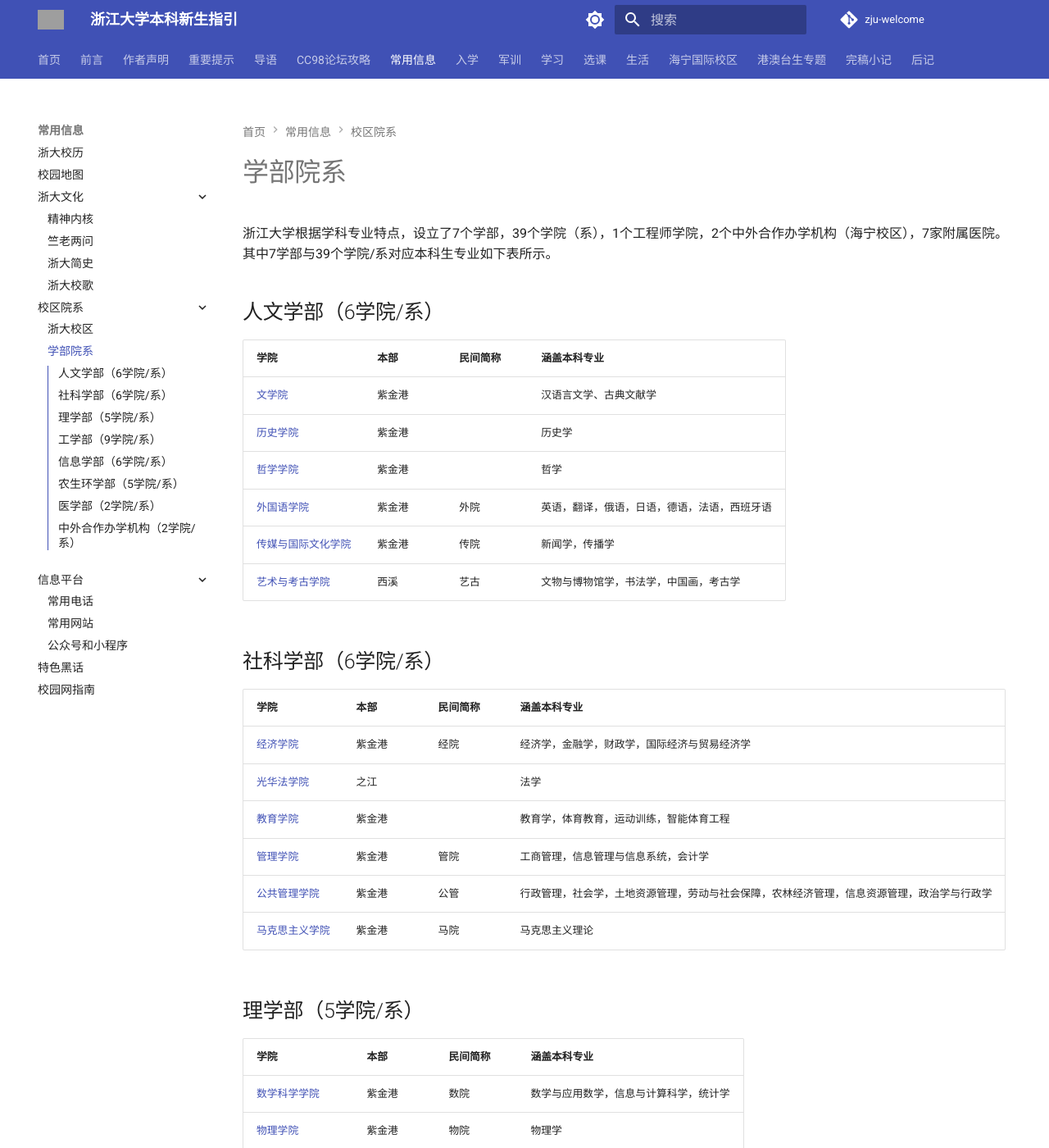
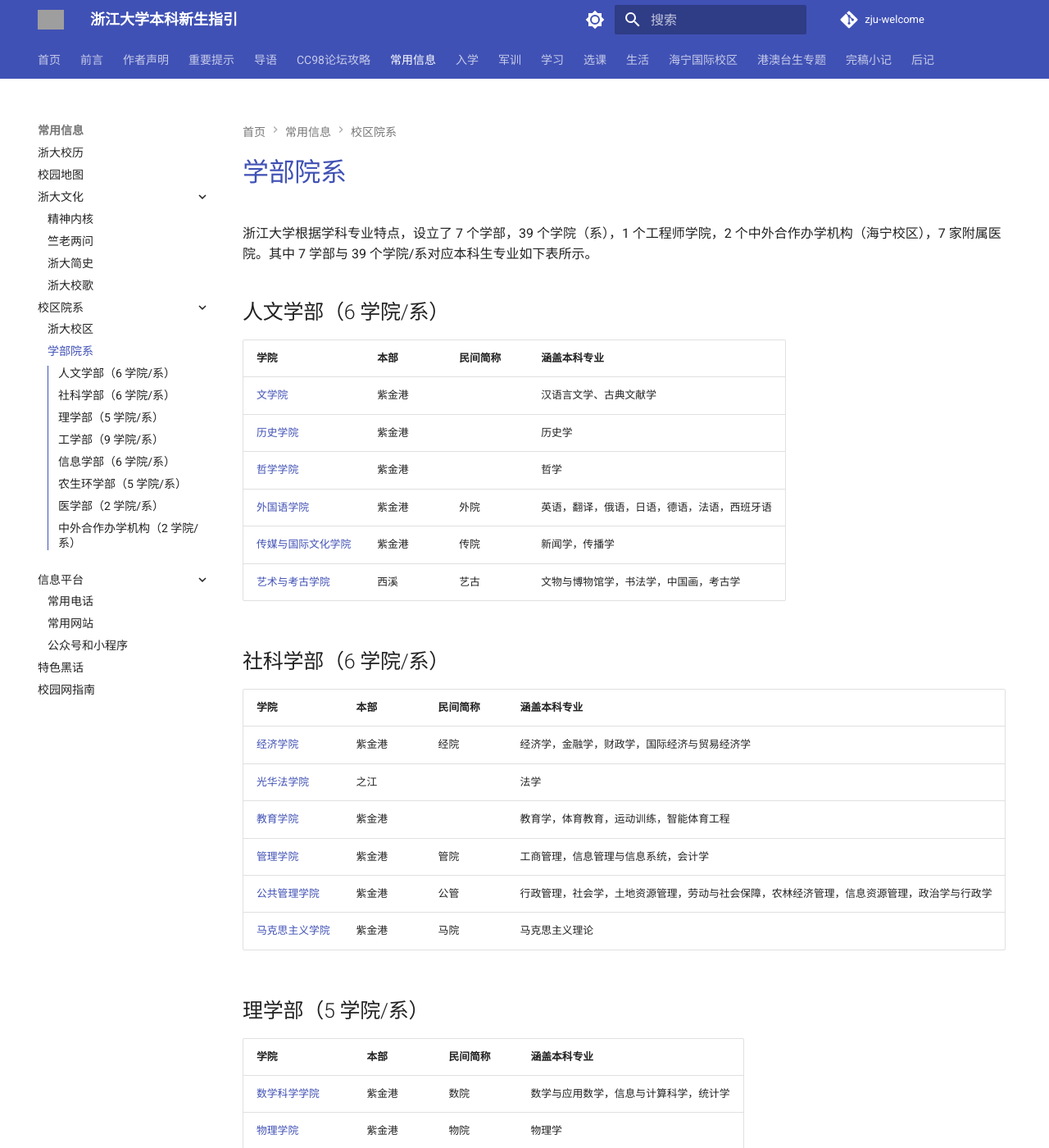
Before and after one commit to mini-full/zju-welcome, an MkDocs documentation site: the page built from docs/basics/colleges.md, in a window 1280 px wide and 1400 px high. Shown: the whole window at 82% size. Built offline with MkDocs 1.6.1 and Material for MkDocs 9.7.7, drawn with Linux system fonts in a browser that asks for light colours; comment, search, counter and statistics services are not loaded; part of the change alters nothing that is shown; some of the changed text lies outside the part shown; grey boxes are pictures that could not be loaded.

```diff
--- a/docs/basics/colleges.md
+++ b/docs/basics/colleges.md
@@ -1,87 +1,87 @@
-# 学部院系
+# [学部院系](https://www.zju.edu.cn/xywxw/list.htm)
 
-浙江大学根据学科专业特点，设立了7个学部，39个学院（系），1个工程师学院，2个中外合作办学机构（海宁校区），7家附属医院。其中7学部与39个学院/系对应本科生专业如下表所示。
+浙江大学根据学科专业特点，设立了 7 个学部，39 个学院（系），1 个工程师学院，2 个中外合作办学机构（海宁校区），7 家附属医院。其中 7 学部与 39 个学院/系对应本科生专业如下表所示。
 
-## 人文学部（6学院/系）
+## 人文学部（6 学院/系）
 
-| 学院               | 本部   | 民间简称 | 涵盖本科专业                                 |
-| ------------------ | ------ | -------- | -------------------------------------------- |
-| [文学院](http://www.lit.zju.edu.cn)       | 紫金港 |          | 汉语言文学、古典文献学                       |
-| [历史学院](https://ls.zju.edu.cn/main.htm)     | 紫金港 |          | 历史学                                       |
-| [哲学学院](http://www.philosophy.zju.edu.cn)     | 紫金港 |          | 哲学                                         |
-| [外国语学院](http://www.sis.zju.edu.cn/sischinese/)         | 紫金港 | 外院     | 英语，翻译，俄语，日语，德语，法语，西班牙语 |
-| [传媒与国际文化学院](http://www.cmic.zju.edu.cn) | 紫金港 | 传院     | 新闻学，传播学                               |
-| [艺术与考古学院](http://www.soaa.zju.edu.cn)     | 西溪   | 艺古     | 文物与博物馆学，书法学，中国画，考古学           |
+| 学院                                                | 本部   | 民间简称 | 涵盖本科专业                                 |
+| --------------------------------------------------- | ------ | -------- | -------------------------------------------- |
+| [文学院](http://www.lit.zju.edu.cn)                 | 紫金港 |          | 汉语言文学、古典文献学                       |
+| [历史学院](https://ls.zju.edu.cn/main.htm)          | 紫金港 |          | 历史学                                       |
+| [哲学学院](http://www.philosophy.zju.edu.cn)        | 紫金港 |          | 哲学                                         |
+| [外国语学院](http://www.sis.zju.edu.cn/sischinese/) | 紫金港 | 外院     | 英语，翻译，俄语，日语，德语，法语，西班牙语 |
+| [传媒与国际文化学院](http://www.cmic.zju.edu.cn)    | 紫金港 | 传院     | 新闻学，传播学                               |
+| [艺术与考古学院](http://www.soaa.zju.edu.cn)        | 西溪   | 艺古     | 文物与博物馆学，书法学，中国画，考古学       |
 
-## 社科学部（6学院/系）
+## 社科学部（6 学院/系）
 
-| 学院           | 本部   | 民间简称 | 涵盖本科专业                                                 |
-| -------------- | ------ | -------- | ------------------------------------------------------------ |
-| [经济学院](http://www.cec.zju.edu.cn)       | 紫金港 | 经院     | 经济学，金融学，财政学，国际经济与贸易经济学                 |
-| [光华法学院](http://www.ghls.zju.edu.cn)     | 之江   |          | 法学                                                         |
-| [教育学院](http://www.ced.zju.edu.cn)       | 紫金港 |          | 教育学，体育教育，运动训练，智能体育工程                                   |
-| [管理学院](http://www.som.zju.edu.cn)       | 紫金港 | 管院     | 工商管理，信息管理与信息系统，会计学                         |
-| [公共管理学院](http://www.spa.zju.edu.cn/spachinese/)   | 紫金港 | 公管     | 行政管理，社会学，土地资源管理，劳动与社会保障，农林经济管理，信息资源管理，政治学与行政学 |
-| [马克思主义学院](http://marx.zju.edu.cn) | 紫金港 | 马院     | 马克思主义理论                                               |
+| 学院                                                  | 本部   | 民间简称 | 涵盖本科专业                                                                               |
+| ----------------------------------------------------- | ------ | -------- | ------------------------------------------------------------------------------------------ |
+| [经济学院](http://www.cec.zju.edu.cn)                 | 紫金港 | 经院     | 经济学，金融学，财政学，国际经济与贸易经济学                                               |
+| [光华法学院](http://www.ghls.zju.edu.cn)              | 之江   |          | 法学                                                                                       |
+| [教育学院](http://www.ced.zju.edu.cn)                 | 紫金港 |          | 教育学，体育教育，运动训练，智能体育工程                                                   |
+| [管理学院](http://www.som.zju.edu.cn)                 | 紫金港 | 管院     | 工商管理，信息管理与信息系统，会计学                                                       |
+| [公共管理学院](http://www.spa.zju.edu.cn/spachinese/) | 紫金港 | 公管     | 行政管理，社会学，土地资源管理，劳动与社会保障，农林经济管理，信息资源管理，政治学与行政学 |
+| [马克思主义学院](http://marx.zju.edu.cn)              | 紫金港 | 马院     | 马克思主义理论                                                                             |
 
-## 理学部（5学院/系）
+## 理学部（5 学院/系）
 
-| 学院             | 本部   | 民间简称 | 涵盖本科专业                           |
-| ---------------- | ------ | -------- | -------------------------------------- |
-| [数学科学学院](http://www.math.zju.edu.cn)     | 紫金港 | 数院     | 数学与应用数学，信息与计算科学，统计学 |
-| [物理学院](http://physics.zju.edu.cn)         | 紫金港 | 物院     | 物理学                                 |
-| [化学系](http://www.chem.zju.edu.cn)           | 紫金港 |          | 化学                                   |
-| [地球科学学院](http://gs.zju.edu.cn)     | 紫金港 | 地科院   | 地理信息科学，大气科学，地质学         |
+| 学院                                            | 本部   | 民间简称 | 涵盖本科专业                           |
+| ----------------------------------------------- | ------ | -------- | -------------------------------------- |
+| [数学科学学院](http://www.math.zju.edu.cn)      | 紫金港 | 数院     | 数学与应用数学，信息与计算科学，统计学 |
+| [物理学院](http://physics.zju.edu.cn)           | 紫金港 | 物院     | 物理学                                 |
+| [化学系](http://www.chem.zju.edu.cn)            | 紫金港 |          | 化学                                   |
+| [地球科学学院](http://gs.zju.edu.cn)            | 紫金港 | 地科院   | 地理信息科学，大气科学，地质学         |
 | [心理与行为科学系](http://www.psych.zju.edu.cn) | 紫金港 | 心理系   | 心理学                                 |
 
-## 工学部（9学院/系）
+## 工学部（9 学院/系）
 
-| 学院                   | 本部   | 民间简称 | 涵盖本科专业                                     |
-| ---------------------- | ------ | -------- | ------------------------------------------------ |
-| [机械工程学院](http://me.zju.edu.cn)           | 紫金港 | 机械     | 机械工程                                         |
-| [材料科学与工程学院](https://mse.zju.edu.cn)     | 紫金港 | 材料     | 材料科学与工程                                   |
-| [能源工程学院](http://www.doe.zju.edu.cn)           | 玉泉   | 能源     | 能源环境与系统工程，车辆工程，过程装备与控制工程 |
-| [电气工程学院](http://ee.zju.edu.cn)           | 玉泉   | 电气     | 电子信息工程，电气工程及其自动化                 |
-| [建筑工程学院](http://www.ccea.zju.edu.cn/ts/list.htm)           | 紫金港 | 建工     | 土木、水利与交通工程，城乡规划，建筑学           |
-| [化学工程与生物工程学院](http://che.zju.edu.cn) | 紫金港 | 化工     | 化学工程与工艺，生物工程                         |
-| [海洋学院](http://oc.zju.edu.cn)               | 舟山   |          | 海洋工程与技术，海洋科学                         |
-| [航空航天学院](http://saa.zju.edu.cn)           | 玉泉   | 航院     | 飞行器设计与工程，工程力学                       |
-| [高分子科学与工程学系](https://polymer.zju.edu.cn)   | 紫金港 | 高分子   | 高分子材料与工程                                 |
+| 学院                                                   | 本部   | 民间简称 | 涵盖本科专业                                     |
+| ------------------------------------------------------ | ------ | -------- | ------------------------------------------------ |
+| [机械工程学院](http://me.zju.edu.cn)                   | 紫金港 | 机械     | 机械工程                                         |
+| [材料科学与工程学院](https://mse.zju.edu.cn)           | 紫金港 | 材料     | 材料科学与工程                                   |
+| [能源工程学院](http://www.doe.zju.edu.cn)              | 玉泉   | 能源     | 能源环境与系统工程，车辆工程，过程装备与控制工程 |
+| [电气工程学院](http://ee.zju.edu.cn)                   | 玉泉   | 电气     | 电子信息工程，电气工程及其自动化                 |
+| [建筑工程学院](http://www.ccea.zju.edu.cn/ts/list.htm) | 紫金港 | 建工     | 土木、水利与交通工程，城乡规划，建筑学           |
+| [化学工程与生物工程学院](http://che.zju.edu.cn)        | 紫金港 | 化工     | 化学工程与工艺，生物工程                         |
+| [海洋学院](http://oc.zju.edu.cn)                       | 舟山   |          | 海洋工程与技术，海洋科学                         |
+| [航空航天学院](http://saa.zju.edu.cn)                  | 玉泉   | 航院     | 飞行器设计与工程，工程力学                       |
+| [高分子科学与工程学系](https://polymer.zju.edu.cn)     | 紫金港 | 高分子   | 高分子材料与工程                                 |
 
-## 信息学部（6学院/系）
+## 信息学部（6 学院/系）
 
-| 学院                       | 本部 | 民间简称 | 涵盖本科专业                                             |
-| -------------------------- | ---- | -------- | -------------------------------------------------------- |
-| [光电科学与工程学院](http://opt.zju.edu.cn/)         | 玉泉 | 光电     | 光电信息科学与工程                                       |
-| [信息与电子工程学院](http://www.isee.zju.edu.cn/)         | 玉泉 | 信电     | 信息工程，微电子科学与工程，电子科学与技术               |
-| [控制科学与工程学院](http://www.cse.zju.edu.cn/)         | 玉泉 | 控院     | 自动化，机器人工程                                       |
-| [计算机科学与技术学院](http://www.cs.zju.edu.cn/)       | 玉泉 | 计院     | 计算机科学与技术，软件工程，信息安全，工业设计，人工智能 |
-| [软件学院](http://www.cst.zju.edu.cn/)                   | 玉泉 | 软院     | 无本科生                                                 |
+| 学院                                                       | 本部 | 民间简称 | 涵盖本科专业                                             |
+| ---------------------------------------------------------- | ---- | -------- | -------------------------------------------------------- |
+| [光电科学与工程学院](http://opt.zju.edu.cn/)               | 玉泉 | 光电     | 光电信息科学与工程                                       |
+| [信息与电子工程学院](http://www.isee.zju.edu.cn/)          | 玉泉 | 信电     | 信息工程，微电子科学与工程，电子科学与技术               |
+| [控制科学与工程学院](http://www.cse.zju.edu.cn/)           | 玉泉 | 控院     | 自动化，机器人工程                                       |
+| [计算机科学与技术学院](http://www.cs.zju.edu.cn/)          | 玉泉 | 计院     | 计算机科学与技术，软件工程，信息安全，工业设计，人工智能 |
+| [软件学院](http://www.cst.zju.edu.cn/)                     | 玉泉 | 软院     | 无本科生                                                 |
 | [生物医学工程与仪器科学学院](http://www.cbeis.zju.edu.cn/) | 玉泉 | 生仪     | 生物医学工程                                             |
 
-## 农生环学部（5学院/系）
+## 农生环学部（5 学院/系）
 
-| 学院                       | 本部   | 民间简称 | 涵盖本科专业                       |
-| -------------------------- | ------ | -------- | ---------------------------------- |
-| [生命科学学院](http://www.cls.zju.edu.cn/)               | 紫金港 | 生科院   | 生物科学，生态学                   |
-| [生物系统工程与食品科学学院](http://www.caefs.zju.edu.cn/) | 紫金港 | 生工食品 | 食品科学与工程，农业工程           |
-| [环境与资源学院](http://www.cers.zju.edu.cn/)             | 紫金港 | 环资     | 农业资源与环境，环境工程，环境科学 |
-| [农业与生物技术学院](http://www.cab.zju.edu.cn/)         | 紫金港 | 农学院   | 植物保护，农学，园艺，茶学，园林，生物育种科学   |
-| [动物科学学院](http://www.cas.zju.edu.cn/caschinese/)              | 紫金港 | 动科院   | 动物科学，动物医学                 |
+| 学院                                                       | 本部   | 民间简称 | 涵盖本科专业                                   |
+| ---------------------------------------------------------- | ------ | -------- | ---------------------------------------------- |
+| [生命科学学院](http://www.cls.zju.edu.cn/)                 | 紫金港 | 生科院   | 生物科学，生态学                               |
+| [生物系统工程与食品科学学院](http://www.caefs.zju.edu.cn/) | 紫金港 | 生工食品 | 食品科学与工程，农业工程                       |
+| [环境与资源学院](http://www.cers.zju.edu.cn/)              | 紫金港 | 环资     | 农业资源与环境，环境工程，环境科学             |
+| [农业与生物技术学院](http://www.cab.zju.edu.cn/)           | 紫金港 | 农学院   | 植物保护，农学，园艺，茶学，园林，生物育种科学 |
+| [动物科学学院](http://www.cas.zju.edu.cn/caschinese/)      | 紫金港 | 动科院   | 动物科学，动物医学                             |
 
-## 医学部（2学院/系）
+## 医学部（2 学院/系）
 
-| 学院   | 本部           | 涵盖本科专业                           |
-| ------ | -------------- | -------------------------------------- |
+| 学院                                 | 本部           | 涵盖本科专业                           |
+| ------------------------------------ | -------------- | -------------------------------------- |
 | [医学院](http://www.cmm.zju.edu.cn/) | 紫金港、华家池 | 基础医学，临床医学，口腔医学，预防医学 |
 | [药学院](http://www.cps.zju.edu.cn/) | 紫金港         | 药学                                   |
 
-## 中外合作办学机构（2学院/系）
+## 中外合作办学机构（2 学院/系）
 
-| 学院   | 本部           | 简称 | 涵盖本科专业                           |
-| ------ | -------------- | ---- | -------------------------------------- |
+| 学院                                                                        | 本部 | 简称 | 涵盖本科专业                                             |
+| --------------------------------------------------------------------------- | ---- | ---- | -------------------------------------------------------- |
 | [浙江大学伊利诺伊大学厄巴纳香槟校区联合学院](https://zjui.intl.zju.edu.cn/) | 海宁 | ZJUI | 机械工程、电子与计算机工程、电气工程及其自动化、土木工程 |
-| [浙江大学爱丁堡大学联合学院](https://zje.intl.zju.edu.cn/) | 海宁 | ZJE | 生物医学、生物信息学 |
+| [浙江大学爱丁堡大学联合学院](https://zje.intl.zju.edu.cn/)                  | 海宁 | ZJE  | 生物医学、生物信息学                                     |
 
 ---
 
```
